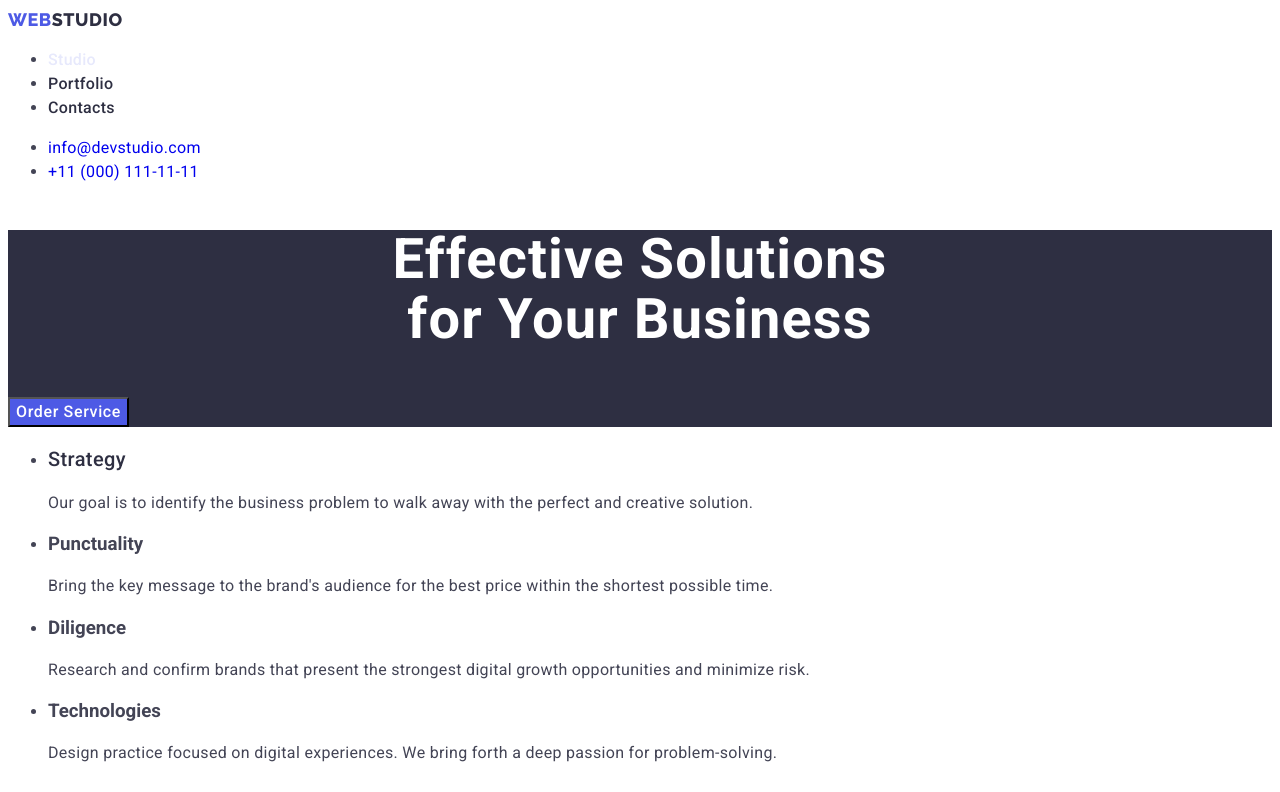
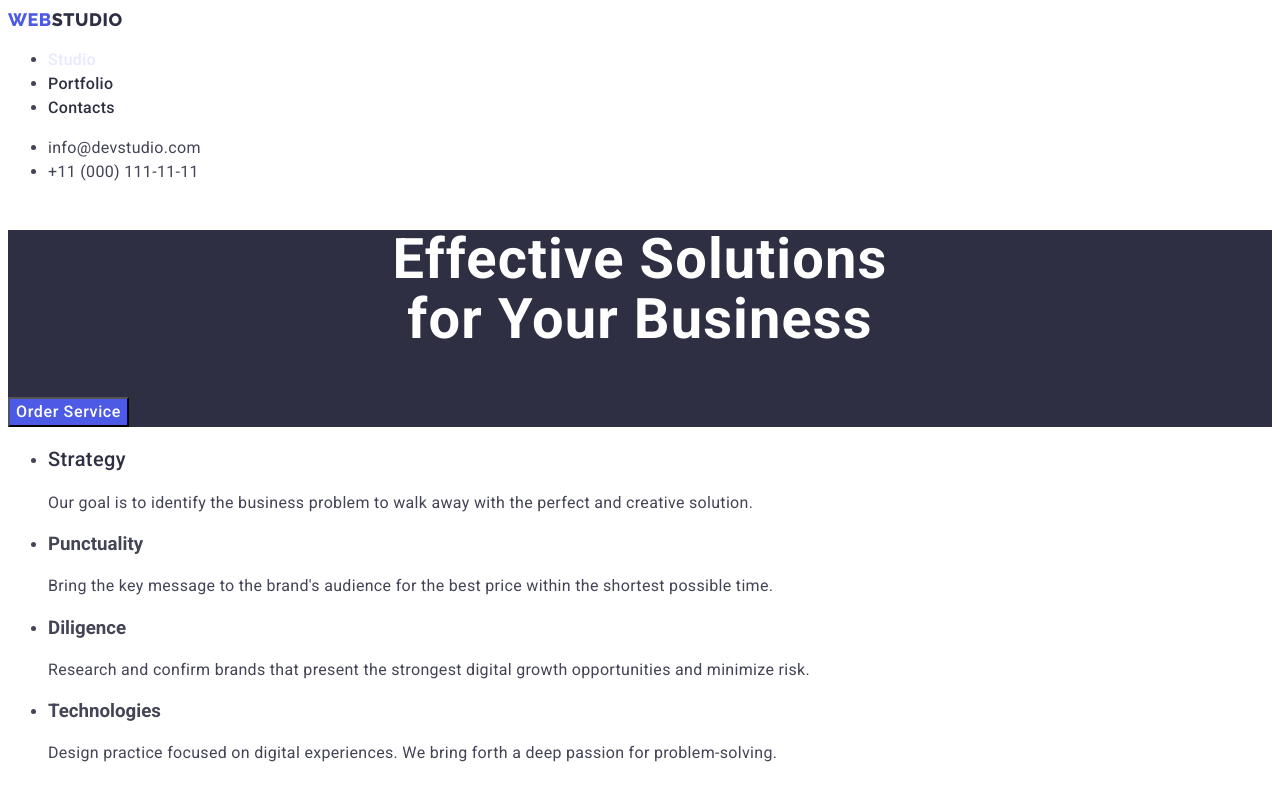
Before and after one commit to daria-ishchenko/goit-markup-hw-02, a plain HTML site: page index.html in a window 1280 px wide. Shown: the top 792 px of the page. Drawn offline with Linux system fonts and the light colour scheme.

Commit message:
Update styles.css

```diff
--- a/css/styles.css
+++ b/css/styles.css
@@ -30,9 +30,6 @@ body {
 }
 
 /* Header */
-.page-header {
-  background-color: #ffffff;
-}
 
 .logo {
   color: var(--dark);
@@ -80,6 +77,7 @@ body {
 /* Contacts */
 
 .contacts .email {
+  color: var(--text);
   font-size: 16px;
   font-weight: 400;
   line-height: 1.5;
@@ -89,6 +87,7 @@ body {
   font-style: normal;
 }
 .contacts .phone {
+  color: var(--text);
   font-size: 16px;
   font-weight: 400;
   line-height: 1.5;
```
